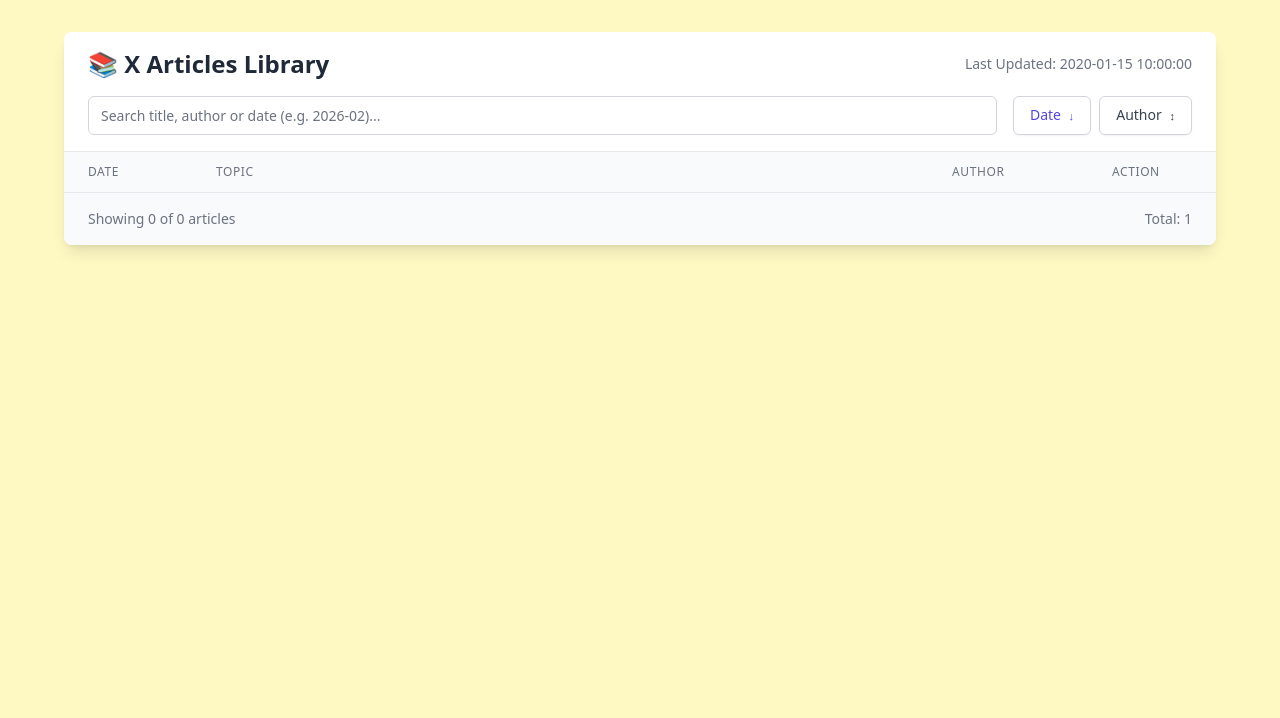
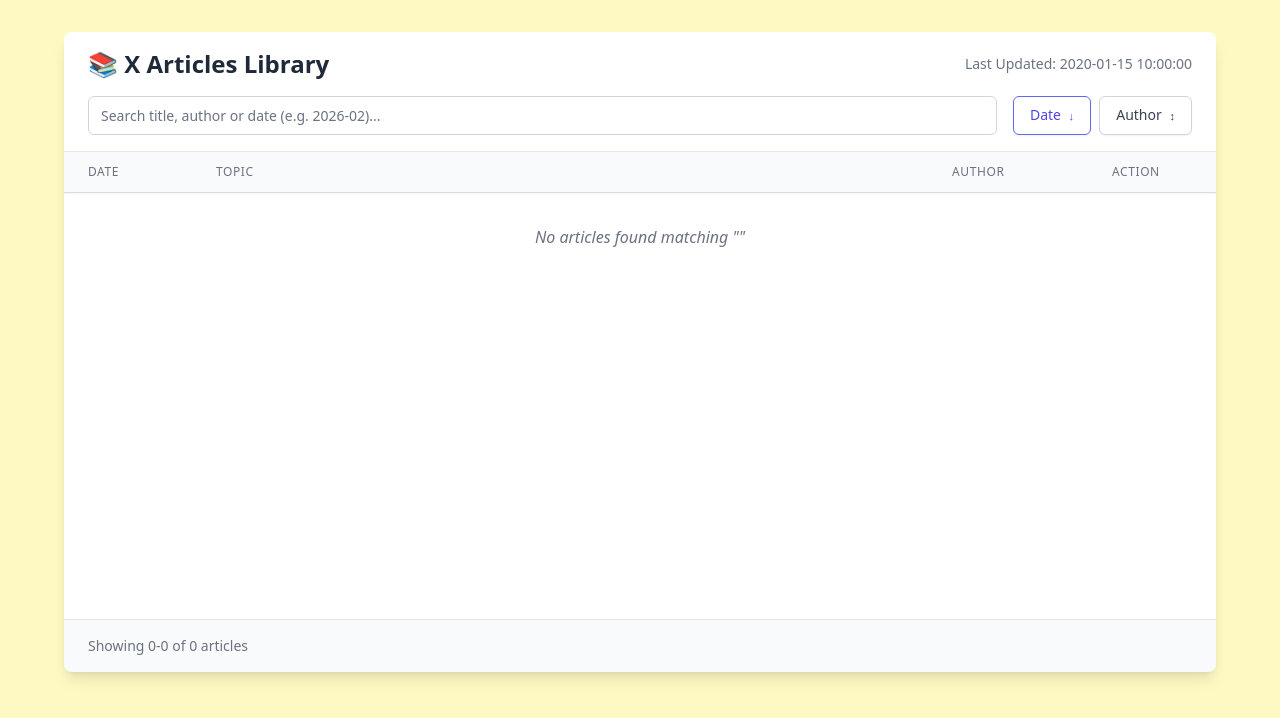
Before and after one commit to gzxmren/X_download_article, a Python web app: template src/templates/index.html in a window 1280 px wide. Shown: the top 718 px of the page. Run offline with Jinja, Linux system fonts and the light colour scheme; the template is opened without the code that fills it: most values are stand-ins (such as "Sample title", 1, 10 or a date in 2020); lists and menus that the app fills with data are empty; some libraries are stand-ins or nearby versions.

Commit message:
feat: add configurable pagination and robust URL validation    - Pagination: Items per page in index.html is now configurable via config.yaml.    - URL Handling: Added validate_and_fix_url utility in src/utils.py to handle typos (hhttps, htpp) and missing schemes.    - Validation: Implemented strict regex-based URL validation to fail fast on malformed inputs.    - Refactoring: Moved URL validation logic out of main.py to improve maintainability.    - Documentation: Updated CHANGELOG.md and TECHNICAL_DESIGN.md with new features and design notes.

```diff
--- a/config.yaml
+++ b/config.yaml
@@ -2,13 +2,13 @@
 app:
   # Browser & Network
   timeout: 60
-  scroll_count: 5
+  scroll_count: 3
   headless: true
-  max_workers: 8
+  max_workers: 5
   user_agent: "Mozilla/5.0 (Windows NT 10.0; Win64; x64) AppleWebKit/537.36 (KHTML, like Gecko) Chrome/120.0.0.0 Safari/537.36"
 
   # Output Formatting
-  items_per_page: 20
+  items_per_page: 10
   max_filename_length: 64
   max_topic_length: 40
 
--- a/src/indexer.py
+++ b/src/indexer.py
@@ -67,6 +67,7 @@
             html_content = template.render(
                 articles_json=articles_json, # Pass JSON string
                 total_count=total_articles,
+                items_per_page=Config.ITEMS_PER_PAGE,
                 generated_at=datetime.now().strftime('%Y-%m-%d %H:%M')
             )
             with open(file_path, "w", encoding="utf-8") as f:
--- a/src/templates/index.html
+++ b/src/templates/index.html
@@ -10,12 +10,16 @@
         .sort-asc::after { content: '↑'; }
         .sort-desc::after { content: '↓'; }
         .highlight { background-color: #fde047; font-weight: bold; border-radius: 2px; padding: 0 2px; }
+        /* Custom scrollbar for table container if needed */
+        .custom-scrollbar::-webkit-scrollbar { height: 8px; width: 8px; }
+        .custom-scrollbar::-webkit-scrollbar-thumb { background-color: #d1d5db; border-radius: 4px; }
+        .custom-scrollbar::-webkit-scrollbar-track { background-color: #f3f4f6; }
     </style>
 </head>
 <body class="bg-yellow-100 min-h-screen p-8">
-    <div class="max-w-6xl mx-auto bg-white shadow-lg rounded-lg overflow-hidden">
+    <div class="max-w-6xl mx-auto bg-white shadow-lg rounded-lg overflow-hidden flex flex-col min-h-[80vh]">
         <!-- Header & Controls -->
-        <div class="px-6 py-4 border-b border-gray-200 bg-white">
+        <div class="px-6 py-4 border-b border-gray-200 bg-white flex-none">
             <div class="flex flex-col md:flex-row justify-between items-center mb-4">
                 <h1 class="text-2xl font-bold text-gray-800">📚 X Articles Library</h1>
                 <span class="text-sm text-gray-500">Last Updated: {{ generated_at }}</span>
@@ -27,10 +31,10 @@
                        class="flex-1 appearance-none rounded-md relative block px-3 py-2 border border-gray-300 placeholder-gray-500 text-gray-900 focus:outline-none focus:ring-indigo-500 focus:border-indigo-500 sm:text-sm">
 
                 <div class="flex gap-2">
-                    <button onclick="sortData('date')" id="btn-date" class="px-4 py-2 border border-gray-300 shadow-sm text-sm font-medium rounded-md text-gray-700 bg-white hover:bg-gray-50 focus:outline-none sort-icon">
+                    <button onclick="sortData('date')" id="btn-date" class="px-4 py-2 border border-gray-300 shadow-sm text-sm font-medium rounded-md text-gray-700 bg-white hover:bg-gray-50 focus:outline-none sort-icon transition-colors">
                         Date
                     </button>
-                    <button onclick="sortData('author')" id="btn-author" class="px-4 py-2 border border-gray-300 shadow-sm text-sm font-medium rounded-md text-gray-700 bg-white hover:bg-gray-50 focus:outline-none sort-icon">
+                    <button onclick="sortData('author')" id="btn-author" class="px-4 py-2 border border-gray-300 shadow-sm text-sm font-medium rounded-md text-gray-700 bg-white hover:bg-gray-50 focus:outline-none sort-icon transition-colors">
                         Author
                     </button>
                 </div>
@@ -38,13 +42,13 @@
         </div>
 
         <!-- Table -->
-        <div class="overflow-x-auto">
+        <div class="overflow-x-auto flex-grow custom-scrollbar">
             <table class="min-w-full divide-y divide-gray-200">
-                <thead class="bg-gray-50">
+                <thead class="bg-gray-50 sticky top-0 z-10 shadow-sm">
                     <tr>
-                        <th scope="col" class="px-6 py-3 text-left text-xs font-medium text-gray-500 uppercase tracking-wider w-32 cursor-pointer" onclick="sortData('date')">Date</th>
-                        <th scope="col" class="px-6 py-3 text-left text-xs font-medium text-gray-500 uppercase tracking-wider cursor-pointer" onclick="sortData('title')">Topic</th>
-                        <th scope="col" class="px-6 py-3 text-left text-xs font-medium text-gray-500 uppercase tracking-wider w-40 cursor-pointer" onclick="sortData('author')">Author</th>
+                        <th scope="col" class="px-6 py-3 text-left text-xs font-medium text-gray-500 uppercase tracking-wider w-32 cursor-pointer hover:bg-gray-100 transition" onclick="sortData('date')">Date</th>
+                        <th scope="col" class="px-6 py-3 text-left text-xs font-medium text-gray-500 uppercase tracking-wider cursor-pointer hover:bg-gray-100 transition" onclick="sortData('title')">Topic</th>
+                        <th scope="col" class="px-6 py-3 text-left text-xs font-medium text-gray-500 uppercase tracking-wider w-40 cursor-pointer hover:bg-gray-100 transition" onclick="sortData('author')">Author</th>
                         <th scope="col" class="px-6 py-3 text-left text-xs font-medium text-gray-500 uppercase tracking-wider w-32">Action</th>
                     </tr>
                 </thead>
@@ -54,10 +58,13 @@
             </table>
         </div>
 
-        <!-- Footer / Counter -->
-        <div class="px-6 py-4 bg-gray-50 border-t border-gray-200 text-sm text-gray-500 flex justify-between">
+        <!-- Footer / Pagination -->
+        <div class="px-6 py-4 bg-gray-50 border-t border-gray-200 text-sm text-gray-500 flex flex-col md:flex-row justify-between items-center gap-4 flex-none">
             <span id="showingCount">Showing 0 of 0 articles</span>
-            <span>Total: {{ total_count }}</span>
+
+            <div class="flex items-center gap-2" id="paginationControls">
+                <!-- Pagination buttons injected by JS -->
+            </div>
         </div>
     </div>
 
@@ -71,10 +78,15 @@
         let sortAsc = false; // Default desc for date
         let currentSearchTerm = '';
 
+        // Pagination State
+        let currentPage = 1;
+        const rowsPerPage = {{ items_per_page | default(20) }}; // Number of items per page
+
         // DOM Elements
         const tbody = document.getElementById('articleList');
         const searchInput = document.getElementById('searchInput');
         const countLabel = document.getElementById('showingCount');
+        const paginationContainer = document.getElementById('paginationControls');
         const btnDate = document.getElementById('btn-date');
         const btnAuthor = document.getElementById('btn-author');
 
@@ -85,6 +97,8 @@
         // Search Logic
         searchInput.addEventListener('input', (e) => {
             currentSearchTerm = e.target.value.toLowerCase();
+            currentPage = 1; // Reset to first page on search
+
             currentData = rawData.filter(item => {
                 return (item.title && item.title.toLowerCase().includes(currentSearchTerm)) ||
                        (item.author && item.author.toLowerCase().includes(currentSearchTerm)) ||
@@ -104,6 +118,7 @@
                     sortAsc = true;
                     if (column === 'date') sortAsc = false;
                 }
+                currentPage = 1; // Reset to first page on new sort
             }
 
             currentData.sort((a, b) => {
@@ -117,6 +132,45 @@
 
             renderTable(currentData, currentSearchTerm);
             updateSortUI();
+        }
+
+        // Pagination Logic
+        function changePage(delta) {
+            const totalPages = Math.ceil(currentData.length / rowsPerPage);
+            const newPage = currentPage + delta;
+
+            if (newPage >= 1 && newPage <= totalPages) {
+                currentPage = newPage;
+                renderTable(currentData, currentSearchTerm);
+            }
+        }
+
+        function renderPagination(totalItems) {
+            const totalPages = Math.ceil(totalItems / rowsPerPage);
+
+            if (totalPages <= 1) {
+                paginationContainer.innerHTML = '';
+                return;
+            }
+
+            const prevDisabled = currentPage === 1;
+            const nextDisabled = currentPage === totalPages;
+
+            paginationContainer.innerHTML = `
+                <button onclick="changePage(-1)"
+                    class="px-3 py-1 border border-gray-300 rounded-md text-sm font-medium ${prevDisabled ? 'text-gray-300 cursor-not-allowed' : 'text-gray-700 bg-white hover:bg-gray-100 hover:text-indigo-600'} transition-colors"
+                    ${prevDisabled ? 'disabled' : ''}>
+                    Previous
+                </button>
+                <span class="px-2 font-medium text-gray-700">
+                    Page ${currentPage} of ${totalPages}
+                </span>
+                <button onclick="changePage(1)"
+                    class="px-3 py-1 border border-gray-300 rounded-md text-sm font-medium ${nextDisabled ? 'text-gray-300 cursor-not-allowed' : 'text-gray-700 bg-white hover:bg-gray-100 hover:text-indigo-600'} transition-colors"
+                    ${nextDisabled ? 'disabled' : ''}>
+                    Next
+                </button>
+            `;
         }
 
         // UI Helpers
@@ -133,7 +187,7 @@
             [btnDate, btnAuthor].forEach(btn => {
                 btn.classList.remove('sort-asc', 'sort-desc');
                 btn.classList.add('text-gray-700');
-                btn.classList.remove('text-indigo-600', 'bg-indigo-50');
+                btn.classList.remove('text-indigo-600', 'bg-indigo-50', 'border-indigo-500');
             });
 
             // Active button
@@ -143,7 +197,7 @@
 
             if (activeBtn) {
                 activeBtn.classList.add(sortAsc ? 'sort-asc' : 'sort-desc');
-                activeBtn.classList.add('text-indigo-600', 'bg-indigo-50');
+                activeBtn.classList.add('text-indigo-600', 'bg-indigo-50', 'border-indigo-500');
                 activeBtn.classList.remove('text-gray-700');
             }
         }
@@ -151,37 +205,50 @@
         function renderTable(data, term = '') {
             tbody.innerHTML = '';
 
-            const displayData = data.slice(0, 500);
+            const start = (currentPage - 1) * rowsPerPage;
+            const end = start + rowsPerPage;
+            const displayData = data.slice(start, end);
 
+            if (displayData.length === 0) {
+                 const row = document.createElement('tr');
+                 row.innerHTML = `<td colspan="4" class="px-6 py-8 text-center text-gray-500 italic">No articles found matching "${term}"</td>`;
+                 tbody.appendChild(row);
+            } else {
                 displayData.forEach(art => {
                     const row = document.createElement('tr');
-                row.className = 'hover:bg-gray-50 transition';
+                    row.className = 'hover:bg-gray-50 transition duration-150 ease-in-out';
 
                     const titleHighlighted = highlightText(art.title || 'Untitled', term);
                     const authorHighlighted = highlightText(art.author || 'Unknown', term);
                     const dateHighlighted = highlightText(art.date || '', term);
 
                     row.innerHTML = `
-                    <td class="px-6 py-4 whitespace-nowrap text-sm text-gray-500">${dateHighlighted}</td>
+                        <td class="px-6 py-4 whitespace-nowrap text-sm text-gray-500 font-mono">${dateHighlighted}</td>
                         <td class="px-6 py-4">
-                        <div class="text-sm font-medium text-gray-900"><a href="${art.local_path}" class="hover:text-blue-600">${titleHighlighted}</a></div>
-                        <div class="text-sm text-gray-500"><a href="${art.url}" target="_blank" class="text-xs text-blue-400 hover:underline">Original Source</a></div>
+                            <div class="text-sm font-medium text-gray-900 mb-1"><a href="${art.local_path}" class="hover:text-indigo-600 transition-colors">${titleHighlighted}</a></div>
+                            <div class="text-xs text-gray-400 flex items-center gap-1">
+                                <svg class="w-3 h-3" fill="none" stroke="currentColor" viewBox="0 0 24 24"><path stroke-linecap="round" stroke-linejoin="round" stroke-width="2" d="M10 6H6a2 2 0 00-2 2v10a2 2 0 002 2h10a2 2 0 002-2v-4M14 4h6m0 0v6m0-6L10 14"></path></svg>
+                                <a href="${art.url}" target="_blank" class="hover:underline hover:text-blue-500">Original Source</a>
+                            </div>
                         </td>
                         <td class="px-6 py-4 whitespace-nowrap text-sm text-gray-900">${authorHighlighted}</td>
                         <td class="px-6 py-4 whitespace-nowrap text-sm font-medium">
-                        <a href="${art.local_path}" class="text-indigo-600 hover:text-indigo-900">View Local</a>
+                            <a href="${art.local_path}" class="inline-flex items-center px-3 py-1 border border-transparent text-xs font-medium rounded-md text-indigo-700 bg-indigo-100 hover:bg-indigo-200 focus:outline-none focus:ring-2 focus:ring-offset-2 focus:ring-indigo-500 transition-colors">
+                                View Local
+                            </a>
                         </td>
                     `;
                     tbody.appendChild(row);
                 });
+            }
 
-            countLabel.textContent = `Showing ${displayData.length} of ${data.length} articles`;
+            // Update Counts
+            const showingStart = data.length > 0 ? start + 1 : 0;
+            const showingEnd = Math.min(end, data.length);
+            countLabel.textContent = `Showing ${showingStart}-${showingEnd} of ${data.length} articles`; // Removed backend Total count reliance for cleaner UI or kept it if needed? The user template used {{ total_count }} before. JS data.length is more accurate for search results.
 
-            if (data.length > 500) {
-                const row = document.createElement('tr');
-                row.innerHTML = `<td colspan="4" class="px-6 py-4 text-center text-gray-500 italic">... and ${data.length - 500} more matches. Refine search to see them.</td>`;
-                tbody.appendChild(row);
-            }
+            // Render Pagination
+            renderPagination(data.length);
         }
     </script>
 </body>
```
Also changed, not shown: docs/TECHNICAL_DESIGN.md (+12 -3 lines), src/main.py (+24 -8 lines), src/utils.py (+36 -0 lines), docs/CHANGELOG.md, 1 other file. Lines whose indentation alone changed are shown as unchanged.
